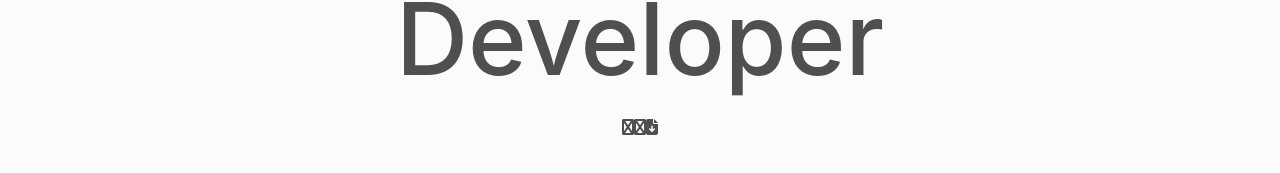
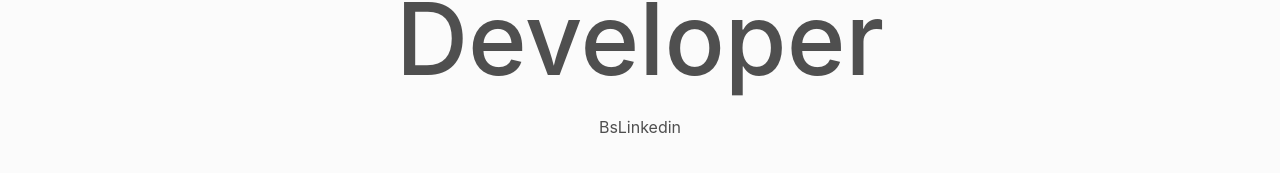
Before and after one commit to antoniolvitall/meuportifolio, a React (Create React App) app in the folder client/: page / in a window 1280 px wide. Shown: the part 437-610 px from the top of the page. Built offline with nearby package versions, Linux system fonts and the light colour scheme.

Commit message:
instalando react icons

```diff
--- a/client/src/components/Welcome.js
+++ b/client/src/components/Welcome.js
@@ -1,6 +1,6 @@
 import React from 'react';
 import './Welcome.css';
-import { MDBIcon } from 'mdb-react-ui-kit';
+
 
 const Welcome = () => {
   return (
@@ -8,9 +8,7 @@ const Welcome = () => {
         <h4 className='mb-3'>Hi, I am<br/>Antonio Lindo</h4>
         <h1 className='texto-grande mb-3'>Fullstack<br/>Developer</h1>
         <div>
-            <MDBIcon fas icon="linkedin" />
-            <MDBIcon fas icon="github-square" />
-            <MDBIcon fas icon="file-download" />
+            BsLinkedin
         </div>
     </div>
   )
```
